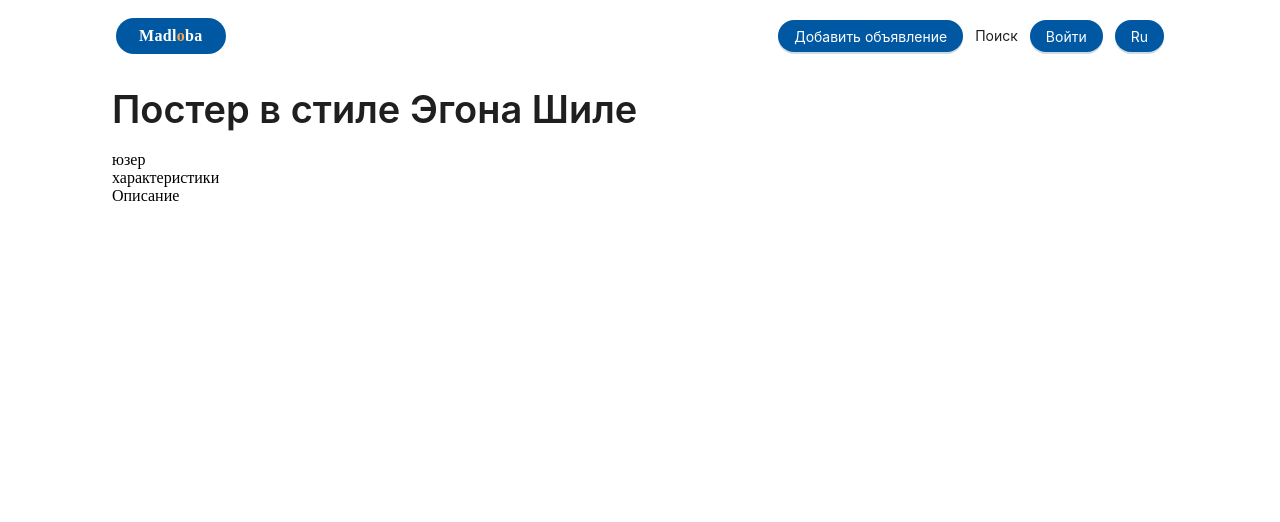
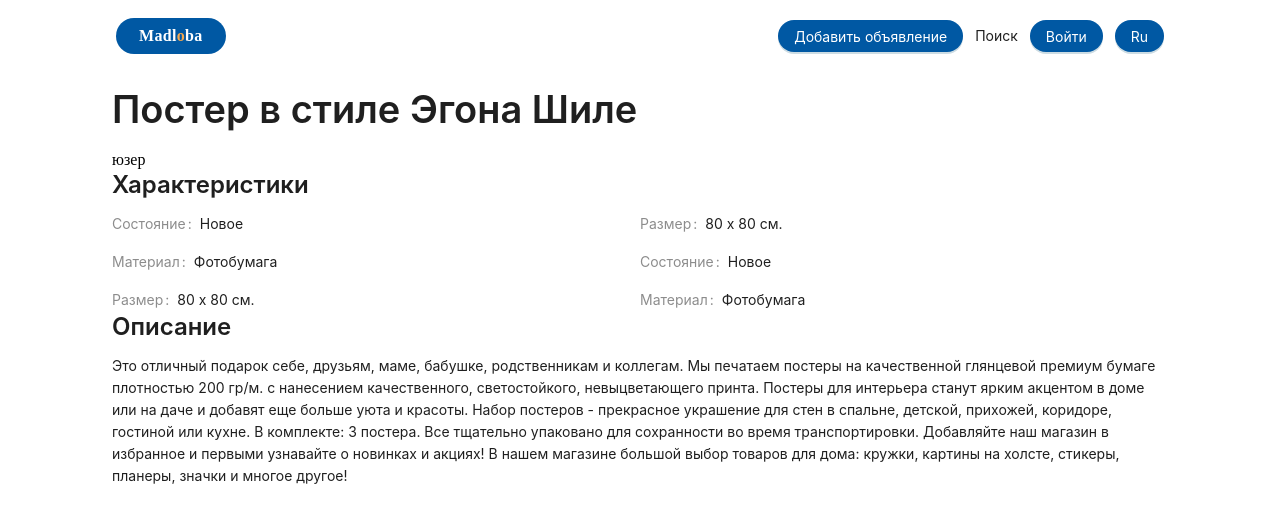
Before and after one commit to lemonspb/madloba_front, a Next.js app: page /product/1 in a window 1280 px wide. Shown: the top 522 px of the page. Built offline with nearby package versions, Linux system fonts and the light colour scheme.

Commit message:
add mock data page product

```diff
--- a/src/app/product/[slug]/page.tsx
+++ b/src/app/product/[slug]/page.tsx
@@ -1,8 +1,8 @@
 "use client";
-import { Typography } from "antd";
+import { Typography, Descriptions } from "antd";
 import { MainContainer } from "@/layouts/mainContainer/mainContainer";
 
-const { Title } = Typography;
+const { Title, Paragraph } = Typography;
 
 export default function Product() {
   return (
@@ -12,8 +12,34 @@ export default function Product() {
         <div></div>
         <div>
           <div>юзер</div>
-          <div>характеристики</div>
-          <div>Описание</div>
+          <div>
+            <Title level={3}>Характеристики</Title>
+            <Descriptions column={2}>
+              <Descriptions.Item label="Состояние">Новое</Descriptions.Item>
+              <Descriptions.Item label="Размер">80 х 80 см.</Descriptions.Item>
+              <Descriptions.Item label="Материал">Фотобумага</Descriptions.Item>
+              <Descriptions.Item label="Состояние">Новое</Descriptions.Item>
+              <Descriptions.Item label="Размер">80 х 80 см.</Descriptions.Item>
+              <Descriptions.Item label="Материал">Фотобумага</Descriptions.Item>
+            </Descriptions>
+          </div>
+          <div>
+            <Title level={3}>Описание</Title>
+            <Paragraph>
+              Это отличный подарок себе, друзьям, маме, бабушке, родственникам и
+              коллегам. Мы печатаем постеры на качественной глянцевой премиум
+              бумаге плотностью 200 гр/м. с нанесением качественного,
+              светостойкого, невыцветающего принта. Постеры для интерьера станут
+              ярким акцентом в доме или на даче и добавят еще больше уюта и
+              красоты. Набор постеров - прекрасное украшение для стен в спальне,
+              детской, прихожей, коридоре, гостиной или кухне. В комплекте: 3
+              постера. Все тщательно упаковано для сохранности во время
+              транспортировки. Добавляйте наш магазин в избранное и первыми
+              узнавайте о новинках и акциях! В нашем магазине большой выбор
+              товаров для дома: кружки, картины на холсте, стикеры, планеры,
+              значки и многое другое!
+            </Paragraph>
+          </div>
         </div>
       </div>
     </MainContainer>
```
Also changed, not shown: src/app/page.tsx (+7 -1 lines).
